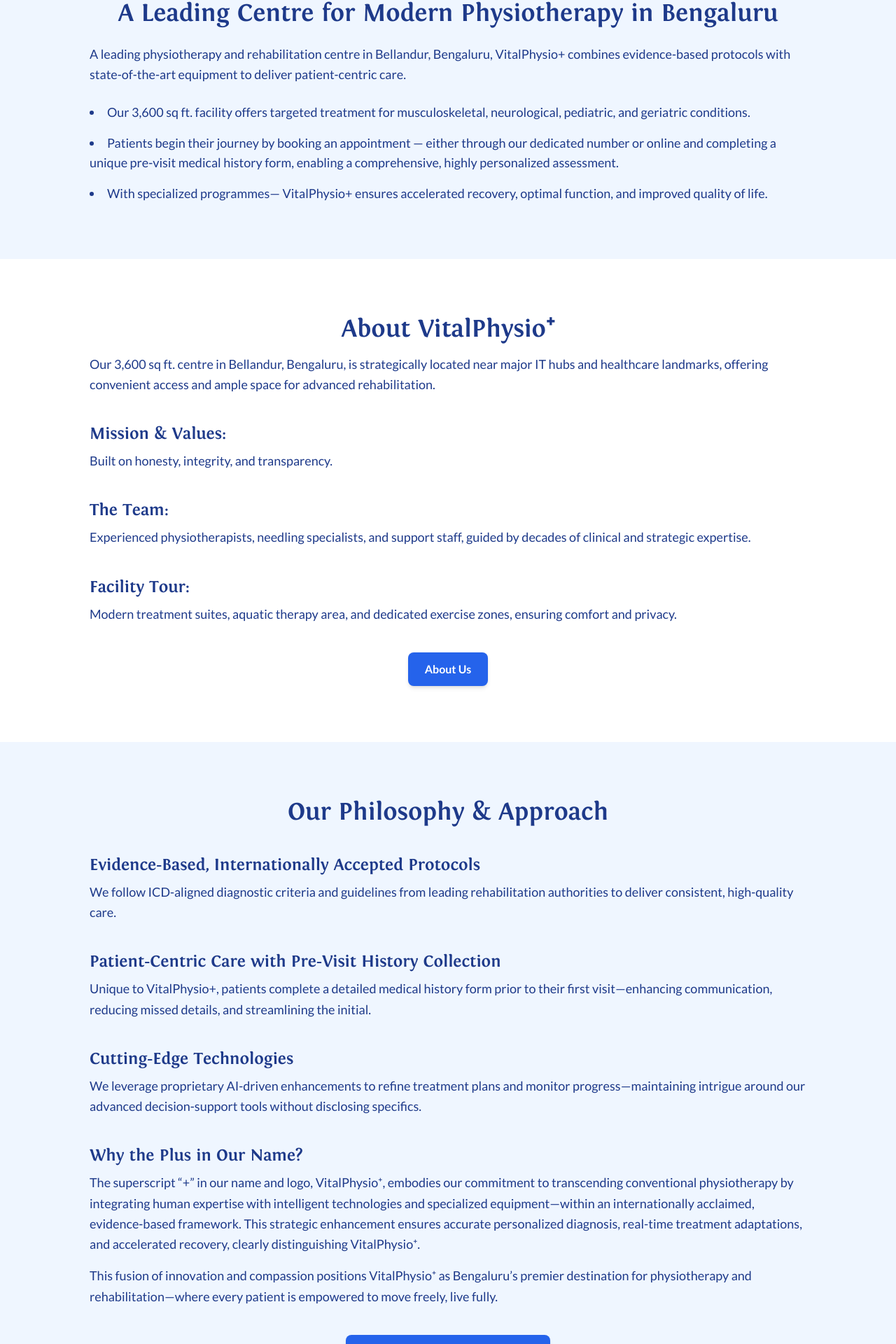
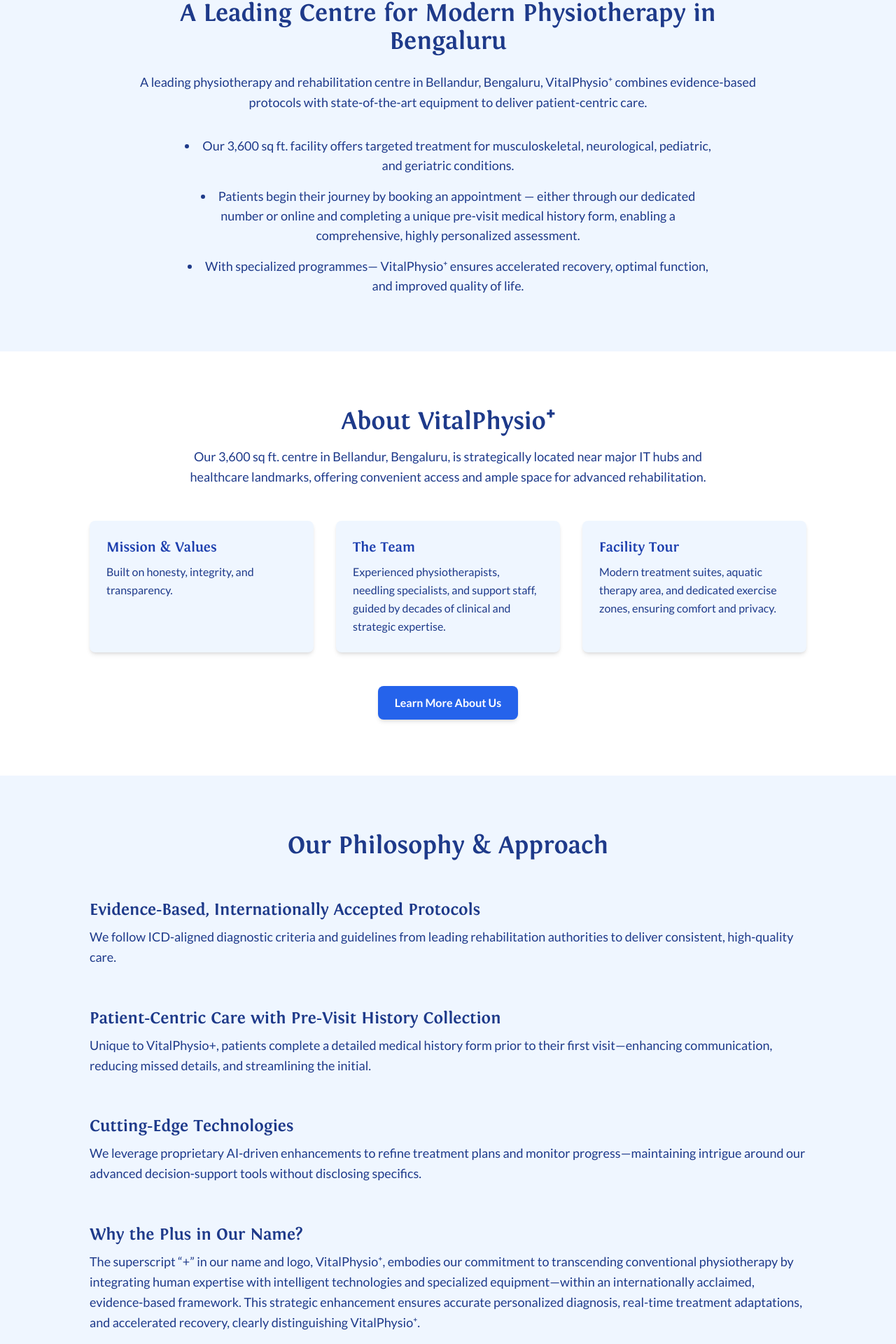
Before and after one commit to ishaan-chadha1/vital-physio-plus, a Next.js app: page / in a window 1280 px wide. Shown: the part 701-2621 px from the top of the page at 70% size. Built offline with nearby package versions, Linux system fonts and the light colour scheme; no server answers.

Commit message:
Make the full landing page nice and dank

```diff
--- a/components/about-vital-physio.tsx
+++ b/components/about-vital-physio.tsx
@@ -1,49 +1,73 @@
-// components/about-vital-physio.tsx
+"use client";
+
+import { motion } from "framer-motion";
 
 export default function AboutVitalPhysio() {
   return (
-      <section id="about" className="bg-white py-20 px-6 text-blue-900">
-        <div className="max-w-5xl mx-auto space-y-10">
-          <div>
+    <section
+      id="about"
+      className="bg-white py-20 px-6 text-blue-900 scroll-mt-28"
+    >
+      <div className="max-w-5xl mx-auto space-y-12">
+        <motion.div
+          initial={{ opacity: 0, y: 30 }}
+          whileInView={{ opacity: 1, y: 0 }}
+          transition={{ duration: 0.6 }}
+          viewport={{ once: true }}
+        >
           <h2 className="text-3xl md:text-4xl font-bold mb-4 text-center">
             About VitalPhysio⁺
           </h2>
-            <p className="text-lg leading-relaxed">
-              Our 3,600 sq ft. centre in Bellandur, Bengaluru, is strategically located near major IT hubs and
-              healthcare landmarks, offering convenient access and ample space for advanced rehabilitation.
+          <p className="text-lg leading-relaxed text-center max-w-3xl mx-auto">
+            Our 3,600 sq ft. centre in Bellandur, Bengaluru, is strategically
+            located near major IT hubs and healthcare landmarks, offering
+            convenient access and ample space for advanced rehabilitation.
           </p>
+        </motion.div>
+
+        <div className="grid md:grid-cols-3 gap-8">
+          {[
+            {
+              title: "Mission & Values",
+              text: "Built on honesty, integrity, and transparency.",
+            },
+            {
+              title: "The Team",
+              text: "Experienced physiotherapists, needling specialists, and support staff, guided by decades of clinical and strategic expertise.",
+            },
+            {
+              title: "Facility Tour",
+              text: "Modern treatment suites, aquatic therapy area, and dedicated exercise zones, ensuring comfort and privacy.",
+            },
+          ].map((section, i) => (
+            <motion.div
+              key={section.title}
+              initial={{ opacity: 0, y: 40 }}
+              whileInView={{ opacity: 1, y: 0 }}
+              transition={{ duration: 0.5, delay: i * 0.2 }}
+              viewport={{ once: true }}
+              className="bg-blue-50 p-6 rounded-lg shadow-md hover:shadow-xl transition-shadow duration-300"
+            >
+              <h3 className="text-xl font-semibold mb-2 text-blue-800">
+                {section.title}
+              </h3>
+              <p className="text-base leading-relaxed">{section.text}</p>
+            </motion.div>
+          ))}
         </div>
 
-          <div>
-            <h3 className="text-2xl font-semibold mb-2">Mission & Values:</h3>
-            <p className="text-lg leading-relaxed">
-              Built on honesty, integrity, and transparency.
-            </p>
-          </div>
-
-          <div>
-            <h3 className="text-2xl font-semibold mb-2">The Team:</h3>
-            <p className="text-lg leading-relaxed">
-              Experienced physiotherapists, needling specialists, and support staff, guided by decades of
-              clinical and strategic expertise.
-            </p>
-          </div>
-
-          <div>
-            <h3 className="text-2xl font-semibold mb-2">Facility Tour:</h3>
-            <p className="text-lg leading-relaxed">
-              Modern treatment suites, aquatic therapy area, and dedicated exercise zones, ensuring comfort and
-              privacy.
-            </p>
-          </div>
-        </div>
-        <div className="text-center mt-10">
-        <a
+        <div className="text-center mt-12">
+          <motion.a
             href="/about"
+            initial={{ opacity: 0, scale: 0.9 }}
+            whileInView={{ opacity: 1, scale: 1 }}
+            transition={{ duration: 0.4 }}
+            viewport={{ once: true }}
             className="inline-block bg-blue-600 text-white font-semibold py-3 px-6 rounded-lg shadow-md hover:bg-blue-700 transition"
           >
-          About Us
-        </a>
+            Learn More About Us
+          </motion.a>
+        </div>
       </div>
     </section>
   );
--- a/components/equipment-showcase.tsx
+++ b/components/equipment-showcase.tsx
@@ -1,44 +1,67 @@
 // components/equipment-showcase.tsx
 
 export default function EquipmentShowcase() {
+  const equipmentList = [
+    {
+      title: "Aquatic Therapy",
+      description:
+        "Reduces joint load while enhancing gait training and aerobic conditioning.",
+    },
+    {
+      title: "Electrotherapies (Ultrasound, IFT, TENS)",
+      description:
+        "Pain modulation, tissue healing, and muscle re‑education for acute and chronic conditions.",
+    },
+    {
+      title: "Shockwave Therapy",
+      description:
+        "Stimulates cell activity and biomolecule synthesis to accelerate tendon and fascia healing.",
+    },
+    {
+      title: "Laser Therapy",
+      description:
+        "Promotes fibroblast proliferation, collagen synthesis, and anti‑inflammatory effects in musculoskeletal injuries.",
+    },
+    {
+      title: "Spinal Decompression Therapy",
+      description:
+        "Relieves cervical, thoracic, lumbar disc problems.",
+    },
+    {
+      title: "Rehabilitative Tools",
+      description:
+        "Swiss balls, resistance bands, free weights etc.—customized exercise prescriptions targeting strength, flexibility, and proprioception.",
+    },
+  ];
+
   return (
-    <section id="services" className="bg-blue-100 py-20 px-6 text-blue-900">
-      <div className="max-w-5xl mx-auto space-y-10">
-        <h2 className="text-3xl md:text-4xl font-bold text-center mb-6">
+    <section
+      id="services"
+      className="bg-blue-100 py-20 px-6 text-blue-900 font-body"
+    >
+      <div className="max-w-6xl mx-auto text-center mb-12">
+        <h2 className="text-3xl md:text-4xl font-bold font-heading">
           Our Advanced Equipment & Modalities
         </h2>
+      </div>
 
-        <div className="space-y-6 text-lg leading-relaxed">
-          <p>
-            <strong>Aquatic Therapy (Water Treadmill):</strong> Reduces joint
-            load while enhancing gait training and aerobic conditioning.
-          </p>
-          <p>
-            <strong>Electrotherapies (Ultrasound, IFT, TENS):</strong> Pain
-            modulation, tissue healing, and muscle re‑education for acute and
-            chronic conditions.
-          </p>
-          <p>
-            <strong>Shockwave Therapy:</strong> Stimulates cell activity and
-            biomolecule synthesis to accelerate tendon and fascia healing.
-          </p>
-          <p>
-            <strong>Laser Therapy:</strong> Promotes fibroblast proliferation,
-            collagen synthesis, and anti‑inflammatory effects in musculoskeletal
-            injuries.
-          </p>
-          <p>
-            <strong>Spinal Decompression Therapy:</strong> Relieves cervical,
-            thoracic, lumbar disc problems.
-          </p>
-          <p>
-            <strong>Rehabilitative Tools:</strong> Swiss balls, resistance
-            bands, free weights etc.—customized exercise prescriptions targeting
-            strength, flexibility, and proprioception.
-          </p>
-        </div>
+      <div className="grid gap-8 md:grid-cols-3 px-2">
+        {equipmentList.map((item, index) => (
+          <div
+            key={index}
+            className="bg-white border border-blue-600 rounded-xl p-6 transition-all duration-300 group hover:bg-blue-700 hover:text-white hover:shadow-xl"
+          >
+            <h3 className="text-xl font-semibold mb-2 font-heading">
+              {item.title}
+            </h3>
+            <p className="opacity-0 group-hover:opacity-100 transition-opacity duration-300 text-sm leading-relaxed">
+              {item.description}
+            </p>
+          </div>
+        ))}
       </div>
-      <div className="text-center mt-10">
+
+      <div className="text-center mt-12">
         <a
           href="/equipment"
           className="inline-block bg-blue-600 text-white font-semibold py-3 px-6 rounded-lg shadow-md hover:bg-blue-700 transition"
--- a/components/joint-rehab-summary.tsx
+++ b/components/joint-rehab-summary.tsx
@@ -1,38 +1,53 @@
 // components/joint-rehab-summary.tsx
 
 export default function JointRehabSummary() {
+  const rehabSteps = [
+    {
+      title: "Pre‑Operative Conditioning",
+      description:
+        "Strengthening quadriceps and hamstrings reduces postoperative pain and improves functional outcomes.",
+    },
+    {
+      title: "Early Post‑Op Mobilization",
+      description:
+        "Guided by established protocols, patients begin assisted walking with crutches, progressing to independent ambulation by 6 weeks post‑surgery.",
+    },
+    {
+      title: "Strength & Range‑of‑Motion Protocols",
+      description:
+        "Daily exercises—ankle pumps, straight‑leg raises, seated knee bends—performed three times a day to achieve 100–105° knee flexion by 6 weeks.",
+    },
+    {
+      title: "Progressive Functional & Gait Training",
+      description:
+        "Advanced balance, stair climbing, and proprioceptive drills facilitate return to work and recreational activities, typically by 12 weeks post‑op.",
+    },
+  ];
+
   return (
-    <section className="bg-white py-20 px-6 text-blue-900">
-      <div className="max-w-5xl mx-auto space-y-10">
-        <h2 className="text-3xl md:text-4xl font-bold text-center mb-6">
+    <section
+      id="rehabilitation"
+      className="bg-white py-20 px-6 text-blue-900 font-body"
+    >
+      <div className="max-w-6xl mx-auto text-center mb-12">
+        <h2 className="text-3xl md:text-4xl font-bold font-heading">
           Knee & Hip Replacement Rehabilitation
         </h2>
+      </div>
 
-        <div className="space-y-6 text-lg leading-relaxed">
-          <p>
-            <strong>Pre‑Operative Conditioning:</strong> Strengthening
-            quadriceps and hamstrings reduces postoperative pain and improves
-            functional outcomes.
-          </p>
-          <p>
-            <strong>Early Post‑Op Mobilization:</strong> Guided by established
-            protocols, patients begin assisted walking with crutches,
-            progressing to independent ambulation by 6 weeks post‑surgery.
-          </p>
-          <p>
-            <strong>Strength & Range‑of‑Motion Protocols:</strong> Daily
-            exercises—ankle pumps, straight‑leg raises, seated knee
-            bends—performed three times a day to achieve 100–105° knee flexion
-            by 6 weeks.
-          </p>
-          <p>
-            <strong>Progressive Functional & Gait Training:</strong> Advanced
-            balance, stair climbing, and proprioceptive drills facilitate return
-            to work and recreational activities, typically by 12 weeks post‑op.
-          </p>
-        </div>
+      <div className="grid gap-8 md:grid-cols-2">
+        {rehabSteps.map((step, idx) => (
+          <div
+            key={idx}
+            className="bg-blue-50 border border-blue-300 rounded-xl p-6 transition-transform duration-300 hover:-translate-y-1 hover:shadow-xl"
+          >
+            <h3 className="text-xl font-semibold mb-2 font-heading">{step.title}</h3>
+            <p className="text-base leading-relaxed">{step.description}</p>
+          </div>
+        ))}
       </div>
-      <div className="text-center mt-10">
+
+      <div className="text-center mt-12">
         <a
           href="/rehabilitation"
           className="inline-block bg-blue-600 text-white font-semibold py-3 px-6 rounded-lg shadow-md hover:bg-blue-700 transition"
--- a/components/philosophy-approach.tsx
+++ b/components/philosophy-approach.tsx
@@ -1,74 +1,70 @@
-// components/philosophy-approach.tsx
+"use client";
+
+import { motion } from "framer-motion";
 
 export default function PhilosophyApproach() {
   return (
-    <section className="bg-blue-50 py-20 px-6 text-blue-900">
-      <div className="max-w-5xl mx-auto space-y-10">
-        <h2 className="text-3xl md:text-4xl font-bold text-center mb-6">
+    <section
+      id="philosophy"
+      className="bg-blue-50 py-20 px-6 text-blue-900 scroll-mt-28"
+    >
+      <div className="max-w-5xl mx-auto space-y-14">
+        <motion.h2
+          className="text-3xl md:text-4xl font-bold text-center"
+          initial={{ opacity: 0, y: 20 }}
+          whileInView={{ opacity: 1, y: 0 }}
+          transition={{ duration: 0.6 }}
+          viewport={{ once: true }}
+        >
           Our Philosophy & Approach
-        </h2>
+        </motion.h2>
 
-        <div>
-          <h3 className="text-2xl font-semibold mb-2">
-            Evidence‑Based, Internationally Accepted Protocols
-          </h3>
-          <p className="text-lg leading-relaxed">
-            We follow ICD‑aligned diagnostic criteria and guidelines from
-            leading rehabilitation authorities to deliver consistent,
-            high‑quality care.
-          </p>
+        {[
+          {
+            title: "Evidence‑Based, Internationally Accepted Protocols",
+            text: `We follow ICD‑aligned diagnostic criteria and guidelines from leading rehabilitation authorities to deliver consistent, high‑quality care.`,
+          },
+          {
+            title: "Patient‑Centric Care with Pre‑Visit History Collection",
+            text: `Unique to VitalPhysio+, patients complete a detailed medical history form prior to their first visit—enhancing communication, reducing missed details, and streamlining the initial.`,
+          },
+          {
+            title: "Cutting‑Edge Technologies",
+            text: `We leverage proprietary AI‑driven enhancements to refine treatment plans and monitor progress—maintaining intrigue around our advanced decision‑support tools without disclosing specifics.`,
+          },
+          {
+            title: "Why the Plus in Our Name?",
+            text: `The superscript “+” in our name and logo, VitalPhysio⁺, embodies our commitment to transcending conventional physiotherapy by integrating human expertise with intelligent technologies and specialized equipment—within an internationally acclaimed, evidence‑based framework. This strategic enhancement ensures accurate personalized diagnosis, real-time treatment adaptations, and accelerated recovery, clearly distinguishing VitalPhysio⁺.`,
+            additional: `This fusion of innovation and compassion positions VitalPhysio⁺ as Bengaluru’s premier destination for physiotherapy and rehabilitation—where every patient is empowered to move freely, live fully.`,
+          },
+        ].map((item, i) => (
+          <motion.div
+            key={item.title}
+            initial={{ opacity: 0, y: 30 }}
+            whileInView={{ opacity: 1, y: 0 }}
+            transition={{ duration: 0.5, delay: i * 0.15 }}
+            viewport={{ once: true }}
+          >
+            <h3 className="text-2xl font-semibold mb-2">{item.title}</h3>
+            <p className="text-lg leading-relaxed">{item.text}</p>
+            {item.additional && (
+              <p className="text-lg leading-relaxed mt-4">{item.additional}</p>
+            )}
+          </motion.div>
+        ))}
+
+        <div className="text-center pt-6">
+          <motion.a
+            href="/philosophy"
+            initial={{ opacity: 0, scale: 0.9 }}
+            whileInView={{ opacity: 1, scale: 1 }}
+            transition={{ duration: 0.4 }}
+            viewport={{ once: true }}
+            className="inline-block bg-blue-600 text-white font-semibold py-3 px-6 rounded-lg shadow-md hover:bg-blue-700 transition"
+          >
+            Learn More About Our Philosophy
+          </motion.a>
         </div>
-
-        <div>
-          <h3 className="text-2xl font-semibold mb-2">
-            Patient‑Centric Care with Pre‑Visit History Collection
-          </h3>
-          <p className="text-lg leading-relaxed">
-            Unique to VitalPhysio+, patients complete a detailed medical history
-            form prior to their first visit—enhancing communication, reducing
-            missed details, and streamlining the initial.
-          </p>
-        </div>
-
-        <div>
-          <h3 className="text-2xl font-semibold mb-2">
-            Cutting‑Edge Technologies
-          </h3>
-          <p className="text-lg leading-relaxed">
-            We leverage proprietary AI‑driven enhancements to refine treatment
-            plans and monitor progress—maintaining intrigue around our advanced
-            decision‑support tools without disclosing specifics.
-          </p>
-        </div>
-
-        <div>
-          <h3 className="text-2xl font-semibold mb-2">
-            Why the Plus in Our Name?
-          </h3>
-          <p className="text-lg leading-relaxed">
-            The superscript “+” in our name and logo, VitalPhysio⁺, embodies our
-            commitment to transcending conventional physiotherapy by integrating
-            human expertise with intelligent technologies and specialized
-            equipment—within an internationally acclaimed, evidence‑based
-            framework. This strategic enhancement ensures accurate personalized
-            diagnosis, real-time treatment adaptations, and accelerated
-            recovery, clearly distinguishing VitalPhysio⁺.
-          </p>
-          <p className="text-lg leading-relaxed mt-4">
-            This fusion of innovation and compassion positions VitalPhysio⁺ as
-            Bengaluru’s premier destination for physiotherapy and
-            rehabilitation—where every patient is empowered to move freely, live
-            fully.
-          </p>
-        </div>
-      </div>
-      <div className="text-center mt-10">
-        <a
-          href="/philosophy"
-          className="inline-block bg-blue-600 text-white font-semibold py-3 px-6 rounded-lg shadow-md hover:bg-blue-700 transition"
-        >
-          Learn More About Our Philosophy
-        </a>
       </div>
     </section>
   );
--- a/components/vital-intro.tsx
+++ b/components/vital-intro.tsx
@@ -1,31 +1,62 @@
-// components/vital-intro.tsx
+"use client";
+
+import { motion } from "framer-motion";
 
 export default function VitalIntro() {
   return (
     <section className="bg-blue-50 py-20 px-6 text-blue-900">
-        <div className="max-w-5xl mx-auto">
-          <h2 className="text-3xl md:text-4xl font-bold mb-6 text-center">
+      <div className="max-w-4xl mx-auto text-center">
+        <motion.h2
+          initial={{ opacity: 0, y: 30 }}
+          whileInView={{ opacity: 1, y: 0 }}
+          transition={{ duration: 0.6 }}
+          viewport={{ once: true }}
+          className="text-3xl md:text-4xl font-bold mb-6"
+        >
           A Leading Centre for Modern Physiotherapy in Bengaluru
-          </h2>
-          <p className="text-lg leading-relaxed mb-6">
-            A leading physiotherapy and rehabilitation centre in Bellandur, Bengaluru, VitalPhysio+ combines
+        </motion.h2>
+
+        <motion.p
+          initial={{ opacity: 0, y: 20 }}
+          whileInView={{ opacity: 1, y: 0 }}
+          transition={{ delay: 0.2, duration: 0.6 }}
+          viewport={{ once: true }}
+          className="text-lg leading-relaxed mb-8"
+        >
+          A leading physiotherapy and rehabilitation centre in Bellandur, Bengaluru, VitalPhysio⁺ combines
           evidence‑based protocols with state‑of‑the‑art equipment to deliver patient‑centric care.
-          </p>
-          <ul className="list-disc list-inside space-y-4 text-lg">
-            <li>
-              Our 3,600 sq ft. facility offers targeted treatment for musculoskeletal, neurological, pediatric,
-              and geriatric conditions.
-            </li>
-            <li>
-              Patients begin their journey by booking an appointment — either through our dedicated number or
-              online and completing a unique pre‑visit medical history form, enabling a comprehensive, highly
-              personalized assessment.
-            </li>
-            <li>
-              With specialized programmes— VitalPhysio+ ensures accelerated recovery, optimal function, and
-              improved quality of life.
-            </li>
-          </ul>
+        </motion.p>
+
+        <motion.ul
+          initial="hidden"
+          whileInView="visible"
+          viewport={{ once: true }}
+          variants={{
+            visible: {
+              transition: {
+                staggerChildren: 0.15,
+              },
+            },
+          }}
+          className="list-disc list-inside text-left md:text-center text-lg space-y-4 max-w-3xl mx-auto"
+        >
+          {[
+            "Our 3,600 sq ft. facility offers targeted treatment for musculoskeletal, neurological, pediatric, and geriatric conditions.",
+            "Patients begin their journey by booking an appointment — either through our dedicated number or online and completing a unique pre‑visit medical history form, enabling a comprehensive, highly personalized assessment.",
+            "With specialized programmes— VitalPhysio⁺ ensures accelerated recovery, optimal function, and improved quality of life.",
+          ].map((item, idx) => (
+            <motion.li
+              key={idx}
+              variants={{
+                hidden: { opacity: 0, y: 20 },
+                visible: { opacity: 1, y: 0 },
+              }}
+              transition={{ duration: 0.5 }}
+            >
+              {item}
+            </motion.li>
+          ))}
+        </motion.ul>
       </div>
     </section>
   );
```
Also changed, not shown: components/conditions-summary.tsx (+67 -45 lines), components/patient-journey.tsx (+54 -28 lines), components/why-choose-vital.tsx (+57 -31 lines). Lines whose indentation alone changed are shown as unchanged.
